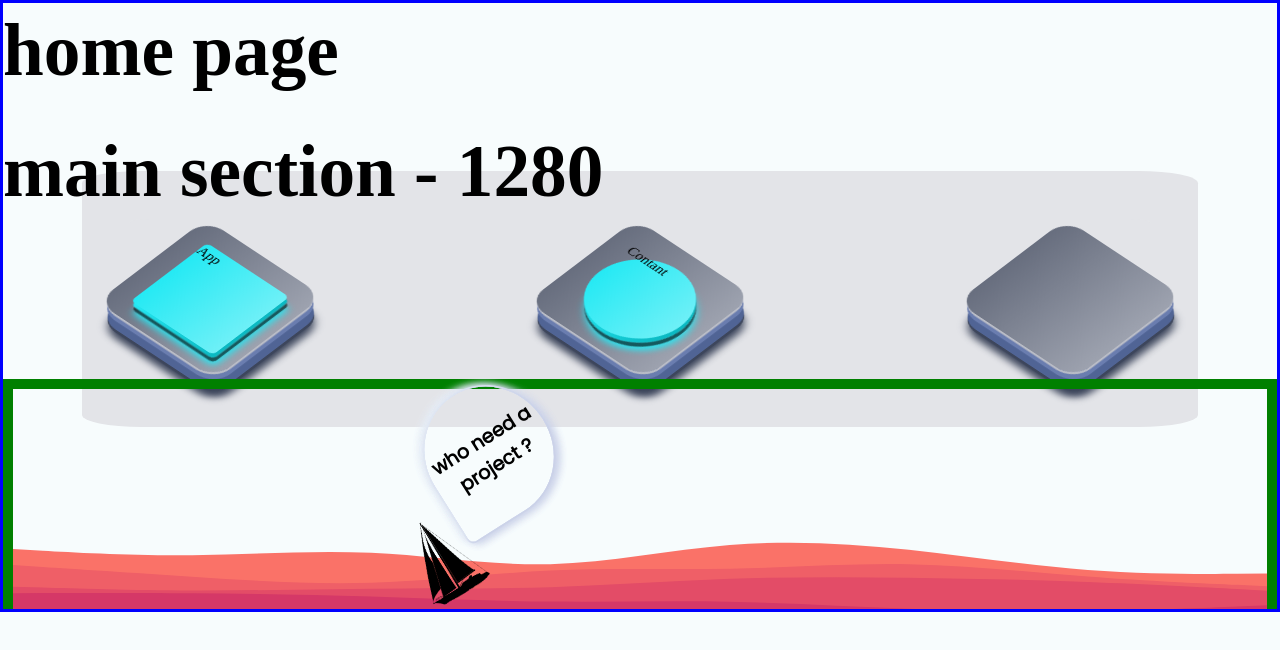
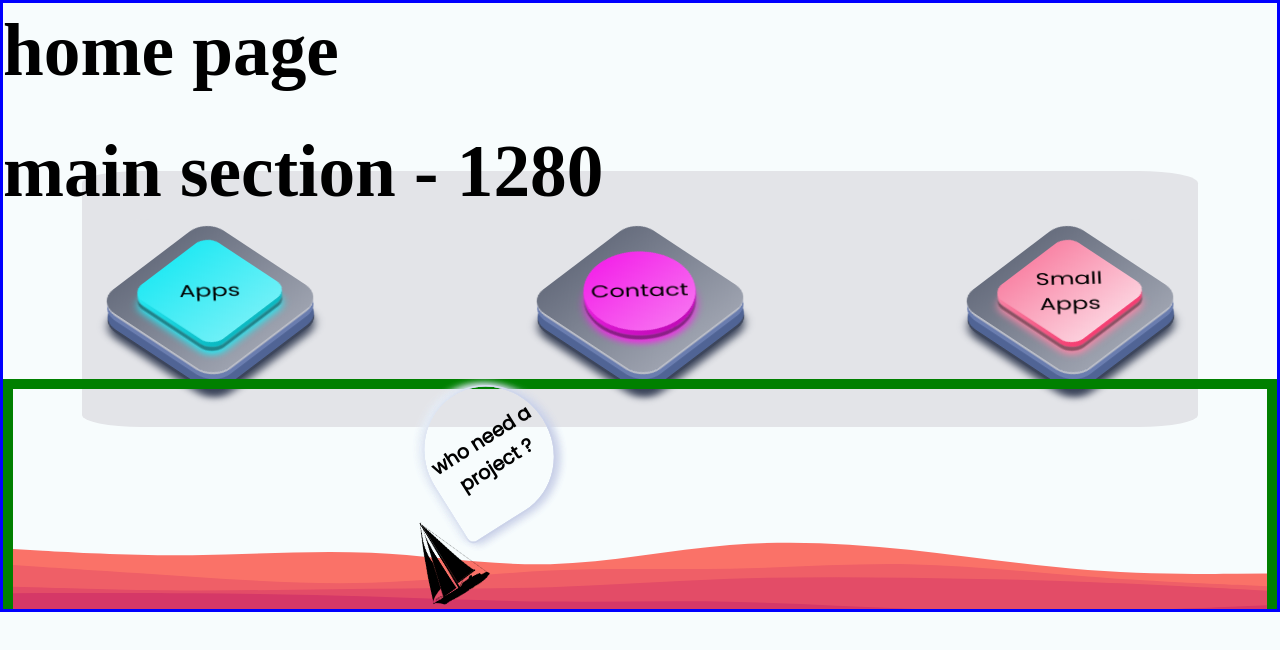
Before and after one commit to Yaron-Ender/portfolio, a React (Vite) app: page / in a window 1280 px wide. Shown: the top 650 px of the page. Built offline with nearby package versions, Linux system fonts and the light colour scheme; a web font is replaced by a local one.

Commit message:
btn funcionality done

```diff
--- a/src/componenet/MainNav.jsx
+++ b/src/componenet/MainNav.jsx
@@ -3,39 +3,71 @@ const MainNav = () => {
 const initObj={
 app:false,
 contact:false,
-smallApp:false
+'small-Apps':false
 }
 const [clickObj,setClickObj]=useState(initObj);
-
+const handleClick = (e)=>{
+const content = e.target.dataset.action;
+setClickObj((prev)=>{
+ for(const property in prev){
+   if(property=== content){
+  continue;
+}
+ prev[property]=false;
+ }
+ return prev
+})
+setClickObj((prev)=>{
+  switch(content){
+case 'app':
+  prev={...prev,'app':!prev['app']}
+  return prev;
+  case 'contact':
+    prev = { ...prev,'contact': !prev["contact"] };
+  return prev;
+   case 'small-Apps':
+    prev = { ...prev,['small-Apps']: !prev["small-Apps"] };
+  return prev;
+  default:
+  return prev
+  }
+})
+}
 return (
-  <div className="main-navbar">
-    <div className="main-navbar__plate">
+<div className="main-navbar">
+{/* app */}
+<div className="main-navbar__plate">
 <div
-className={`${clickObj["app"] ? "clicked" : ""} app`}
-onClick={()=>{
-setClickObj((prev)=>{
-prev={...prev,'app':!prev['app']}
-return prev
-})
-}}
+className={`${clickObj["app"] ? "clicked" : ""} square-shape app`}
+onClick={handleClick}
 >
-<span>App</span>
+<span className="span-background">
+<p data-action='app' >Apps</p>
+</span>
 </div>
 </div>
+{/* contact */}
 <div className="main-navbar__plate">
-<div className={`${clickObj["contact"] ? "clicked" : ""} contact`}
-onClick={()=>{
-setClickObj((prev)=>{
-prev={...prev,'contact':!prev['contact']}
-return prev
-})
-}}
+<div className={`${clickObj["contact"] ? "clicked" : ""} circle-shape contact`}
+onClick={handleClick}
 >
-        <span>Contant</span>
-      </div>
-    </div>
-    <div className="main-navbar__plate "></div>
-  </div>
+<span className="span-background">
+<p data-action='contact'>Contact</p>
+</span>
+</div>
+</div>
+{/* small apps */}
+<div className="main-navbar__plate">
+<div className={`${clickObj["small-Apps"] ? "clicked" : ""} small-apps-shape small-apps`}
+onClick={handleClick}
+>
+<span className="span-background">
+<p data-action='small-Apps'>Small Apps</p>
+</span>
+</div>
+</div>
+
+</div>
 );
 };
 
--- a/src/style/mainNav.scss
+++ b/src/style/mainNav.scss
@@ -1,7 +1,6 @@
 .main-navbar{
 width:80%;
  margin-inline:auto ;
-// border: 2px solid red;
 display: flex;
 justify-content:space-between;
 background: #{hsl($hue, 10%,90%)};
@@ -11,75 +10,101 @@ border-radius:2%;
  width:10rem;
  aspect-ratio:1;
  border-radius:15%;
- transform-style: preserve-3d;
+ display: grid;
+place-items:center;
  background: linear-gradient(
- 90deg,
+   90deg,
  #{hsl($hue, 10%, 45%)},
  #{hsl($hue, 10%, 65%)}
   );
-  transform: rotateX(45deg) rotateZ(43deg);
+   transform: rotateX(45deg) rotateZ(43deg);
   box-shadow:.15em 0.15em 0  #{hsl($hue, 10%,75%)},
 0.45em 0.45em 0 #{hsl($hue, 30%,55%)},
 1em 1em 0  #{hsl($hue, 30%,45%)},
 1.2em 1.2em 0 #{hsl($hue, 20%,30%)},
 1.6em 1.6em 0.6em 0em #{hsl($hue, 20%,30%)},
 // 1.6em 1.6em 0em 3.2em #{hsl($hue, 10%,90%)}
- ;
-display: grid;
-place-items:center;
+;
 //CLICK STYLE
-& .clicked{
-  transform: translate3d(-0.25em,-0.25em,0);
+& > div.clicked{
+& span.span-background{
+transform: translate3d(-0.25em,-0.25em,0em);
 }
-& > .app{
+&.square-shape span.span-background:after{
+box-shadow: 0em 0em 0.0em hsla(0,0%,0%,0.6),
+        0.25em 0.25em 0.25em fade-out(map-get($colors,'cyan'),0.4);
+}
+&.circle-shape span.span-background:after{
+box-shadow: 0em 0em 0.0em hsla(0,0%,0%,0.6),
+        0.25em 0.25em 0.25em fade-out(map-get($colors,'magenta'),0.4);
+}
+&.small-apps-shape span.span-background:after{
+box-shadow: 0em 0em 0.0em hsla(0,0%,0%,0.6),
+        0.25em 0.25em 0.25em fade-out(map-get($colors,'pink'),0.4);
+}
+}
+& > div{
 width:70%;
+height:70%;
+transition: all 0.15s linear;
+transform-style: preserve-3d;
+&>span.span-background{
+display:inline-block;
+width:100%;
 aspect-ratio:1;
 position: relative;
-background: linear-gradient(90deg,map-get($colors,'cyan'),lighten(map-get($colors,'cyan'),15%));
-border-radius: 5%;
 cursor: pointer;
 transition: all 0.15s linear;
+transform-style: preserve-3d;
+transform: translate3d(-0.5em,-0.5em,0);
 &:after{
-position:absolute;
-inset:0;
+position: absolute;
+content: "";
+inset: 0;
 width:100%;
-height:100%;
-content:"";
+height: 100%;
+transform: translate3d(0.3em,0.3em,-1px);
+transition: box-shadow 0.15s linear;
 border-radius: inherit;
-transform: translate3d(0.25em,0.25em,-1px);
-background: linear-gradient(90deg,map-get($colors,'cyan'),darken(map-get($colors,'cyan'),15%));
-z-index:-5;
-box-shadow: 0.25em 0.25em 0.0em hsla(0,0%,0%,0.6),
-        0.5em 0.5em 0.5em fade-out(map-get($colors,'cyan'),0.1);
 transition: box-shadow 0.15s linear;
 }
-&.clicked:after{
-z-index: -9;
-box-shadow: 0.0em 0.0em 0.0em hsla(0,0%,0%,0.6),
-        0.5em 0.5em 0.5em fade-out(map-get($colors,'cyan'),0.1);
 }
 }
-& > .contact{
-width:70%;
-aspect-ratio:1;
-position: relative;
+& > .square-shape > span.span-background{
+border-radius:15%;
+background: linear-gradient(90deg,map-get($colors,'cyan'),lighten(map-get($colors,'cyan'),15%));
+&:after{
+background: linear-gradient(90deg,map-get($colors,'cyan'),darken(map-get($colors,'cyan'),15%));
+box-shadow: 0.25em 0.25em 0.0em hsla(0,0%,0%,0.4),
+0.5em 0.5em 0.5em fade-out(map-get($colors,'cyan'),0.1);
+}
+}
+& > .circle-shape > span.span-background{
 border-radius: 50%;
-background: linear-gradient(90deg,map-get($colors,'cyan'),lighten(map-get($colors,'cyan'),15%));
-cursor: pointer;
+background: linear-gradient(90deg,map-get($colors,'magenta'),lighten(map-get($colors,'magenta'),15%));
 &:after{
-position:absolute;
-inset:0;
-width:100%;
-height:100%;
-content:"";
-border-radius: inherit;
-background: linear-gradient(90deg,map-get($colors,'cyan'),darken(map-get($colors,'cyan'),15%));
-z-index:-2;
-box-shadow: 0.25em 0.25em 0.0em hsla(0,0%,0%,0.6),
-        0.5em 0.5em 0.5em fade-out(map-get($colors,'cyan'),0.1);
-transition: box-shadow 0.15s linear;
-transform: translate3d(0.25em,0.25em,-1px);
+background: linear-gradient(90deg,map-get($colors,'magenta'),darken(map-get($colors,'magenta'),15%));
+box-shadow: 0.25em 0.25em 0.0em hsla(0,0%,0%,0.4),
+        0.5em 0.5em 0.5em fade-out(map-get($colors,'magenta'),0.1);
 }
+}
+& > .small-apps-shape > span.span-background{
+border-radius:15%;
+background: linear-gradient(90deg,map-get($colors,'pink'),lighten(map-get($colors,'pink'),15%));
+&:after{
+background: linear-gradient(90deg,map-get($colors,'pink'),darken(map-get($colors,'pink'),15%));
+box-shadow: 0.25em 0.25em 0.0em hsla(0,0%,0%,0.4),
+        0.5em 0.5em 0.5em fade-out(map-get($colors,'pink'),0.1);
+}
+}
+& > div >span.span-background > p{
+width: 100%;
+height: 100%;
+display:grid;
+place-items:center;
+text-align: center;
+transform: rotate(-45deg);
+font:$fs-400/1.5 'Poppins';
 }
 }
 // transform:translateX(25%) rotateX(45deg) rotateZ(45deg);
```
